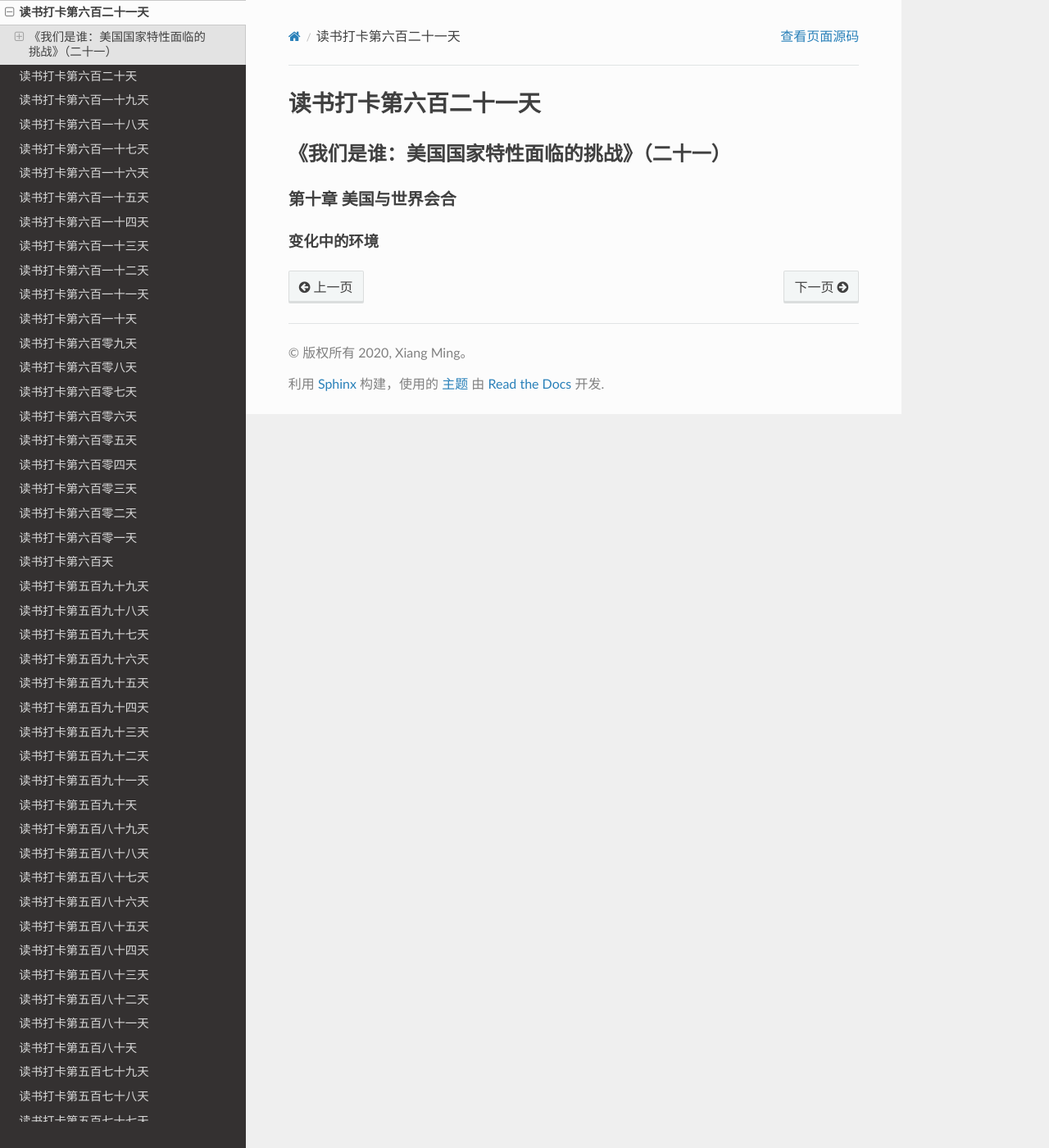
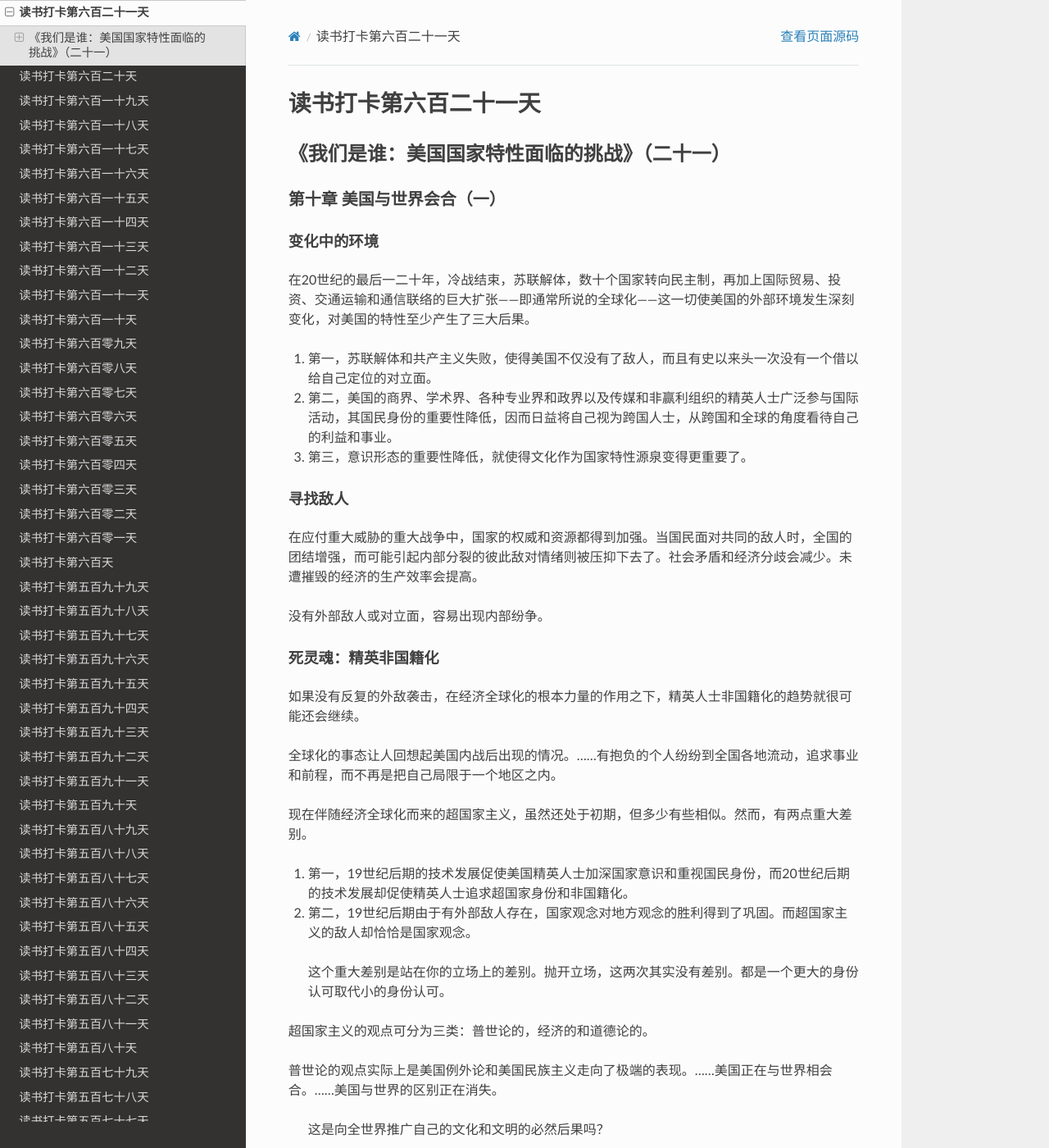
Before and after one commit to xiangming1975/reading, a Sphinx documentation site: the page built from source/2022-07-21.md, in a window 1280 px wide and 1400 px high. Shown: the whole window at 82% size. Built offline with Sphinx 7.4.7 and the Read the Docs theme 2.0.0, drawn with Linux system fonts in a browser that asks for light colours; some of the changed text lies outside the part shown.

Commit message:
自动提交时间: 2022-07-18T22:00:02,833961458+08:00

```diff
--- a/source/2022-07-21.md
+++ b/source/2022-07-21.md
@@ -1,4 +1,60 @@
 # 读书打卡第六百二十一天
 ## 《我们是谁：美国国家特性面临的挑战》（二十一）
-### 第十章 美国与世界会合
+### 第十章 美国与世界会合（一）
 #### 变化中的环境
+
+在20世纪的最后一二十年，冷战结束，苏联解体，数十个国家转向民主制，再加上国际贸易、投资、交通运输和通信联络的巨大扩张——即通常所说的全球化——这一切使美国的外部环境发生深刻变化，对美国的特性至少产生了三大后果。
+1. 第一，苏联解体和共产主义失败，使得美国不仅没有了敌人，而且有史以来头一次没有一个借以给自己定位的对立面。
+2. 第二，美国的商界、学术界、各种专业界和政界以及传媒和非赢利组织的精英人士广泛参与国际活动，其国民身份的重要性降低，因而日益将自己视为跨国人士，从跨国和全球的角度看待自己的利益和事业。
+3. 第三，意识形态的重要性降低，就使得文化作为国家特性源泉变得更重要了。
+
+#### 寻找敌人
+
+在应付重大威胁的重大战争中，国家的权威和资源都得到加强。当国民面对共同的敌人时，全国的团结增强，而可能引起内部分裂的彼此敌对情绪则被压抑下去了。社会矛盾和经济分歧会减少。未遭摧毁的经济的生产效率会提高。
+
+没有外部敌人或对立面，容易出现内部纷争。
+
+#### 死灵魂：精英非国籍化
+
+如果没有反复的外敌袭击，在经济全球化的根本力量的作用之下，精英人士非国籍化的趋势就很可能还会继续。
+
+全球化的事态让人回想起美国内战后出现的情况。……有抱负的个人纷纷到全国各地流动，追求事业和前程，而不再是把自己局限于一个地区之内。
+
+现在伴随经济全球化而来的超国家主义，虽然还处于初期，但多少有些相似。然而，有两点重大差别。
+1. 第一，19世纪后期的技术发展促使美国精英人士加深国家意识和重视国民身份，而20世纪后期的技术发展却促使精英人士追求超国家身份和非国籍化。
+2. 第二，19世纪后期由于有外部敌人存在，国家观念对地方观念的胜利得到了巩固。而超国家主义的敌人却恰恰是国家观念。
+> 这个重大差别是站在你的立场上的差别。抛开立场，这两次其实没有差别。都是一个更大的身份认可取代小的身份认可。
+
+超国家主义的观点可分为三类：普世论的，经济的和道德论的。
+
+普世论的观点实际上是美国例外论和美国民族主义走向了极端的表现。……美国正在与世界相会合。……美国与世界的区别正在消失。
+> 这是向全世界推广自己的文化和文明的必然后果吗？
+
+经济的超国家主义观点，主要是认为经济全球化是超凡的力量，它打破国家的疆界，使各国经济会合成一个全球的整体，而且迅速地削弱国家政府的权威和功能。
+> 政治上比较幼稚的人才会这样认为。
+
+道德论的观点则是谴责国家观念和爱国主义是邪恶势力，认为国际的法律、制度和规范在道德上优越于国家的法律、制度和规范。爱人类之心应高于爱国之心。
+> 理想主义者？
+
+经济上的超国家主义来源于布尔乔亚，道德论的超国家主义则是来源于知识分子。
+
+如今，大公司却往往认为它们的利益日益有别于美国的利益。一些在美国创立、总部设在美国的公司，其业务日益向全球扩展，其美国特性也就逐渐减少。
+
+这些推行经济全球化的人像一个经济单位一样固定在世界上。他们的家就是全球市场，而不是他们故国的社会。
+
+以经济超国家主义分子为核心，正在形成一个全球特等阶级。
+
+参与跨国的机构、网络和各种活动，不但是全球精英人士的必备条件，而且对于人们在国内获取精英地位也是至关重要的。
+
+跨国的经济精英分子参与全球活动，他们对自己国家的归属感也随之减弱。
+
+现今知识分子……放弃对自己国家和同胞承担的义务，吹嘘他们对全人类的认同。
+> 说得好！一针见血！
+
+在20世纪90年代，这一癖性盛行于学术界。
+> 原来当时中国一度流行的反爱国主义思潮，不是西方针对中国放出来的，而是自己也在中这个毒。
+
+道德主义的超国家论者否定国家主权的理念，或对之持高度批判的态度。这一理念可追溯到威斯特伐利亚条约，从那时起，它在理论上一向受到确认，但在实践中，国家主权屡屡受到侵犯。……国家主权应让位于个人主权，这样，国际社会就可以采取行动来预防或制止国家政府对公民权利的大规模侵犯。
+> 当年美国把这一原则用得有多爽，现在苦果吃得就有多苦。
+
+自由派知识分子中间流行的反对爱国主义的态度，使得某些自由派担心这种态度将会……给美国自由主义带来的后果。……如果没有爱国主义，左翼就不可能实现自己给美国提出的目标。……总之，自由派必须利用爱国主义，使之成为实现自由派目标的一个手段。
```
Also changed, not shown: source/2022-07-22.md (added, +39 -0 lines).
